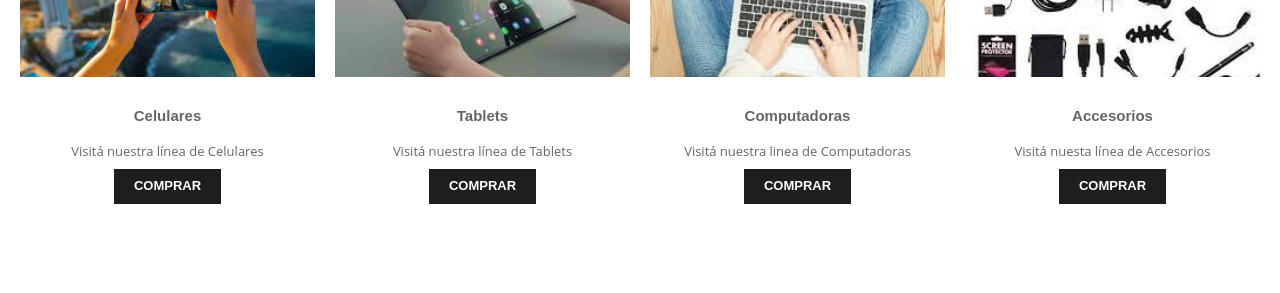
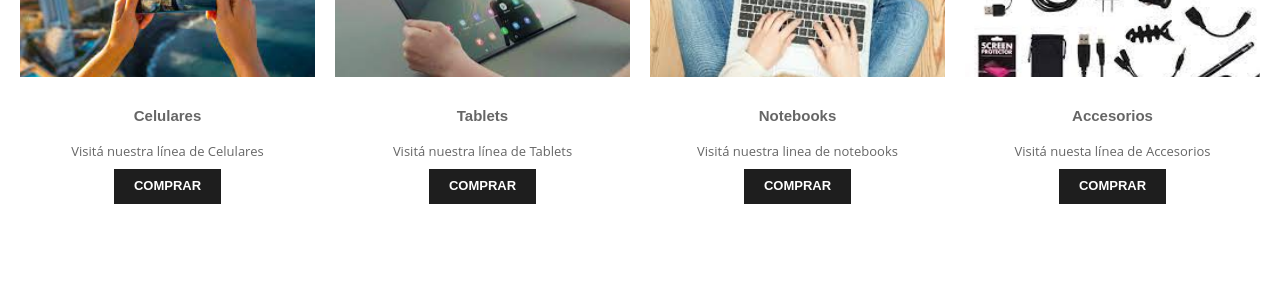
Before and after one commit to itutil/grupo8fullstack, a Node server app: page / in a window 1280 px wide. Shown: the part 483-776 px from the top of the page. Run offline with Node 20, Linux system fonts and the light colour scheme; some libraries are stand-ins or nearby versions.

Commit message:
modificaciones en home.ejs

```diff
--- a/src/views/partials/home.ejs
+++ b/src/views/partials/home.ejs
@@ -43,8 +43,8 @@
                         <img src="images/marcowide.png">
                     </div>
                     <div class="info">
-                        <h4 class="bold">Computadoras</h4>
-                        <p>Visitá nuestra linea de Computadoras</p>
+                        <h4 class="bold">Notebooks</h4>
+                        <p>Visitá nuestra linea de notebooks</p>
                         <h5 class="white">Comprar</h5>
                     </div>
                 </div>
```
